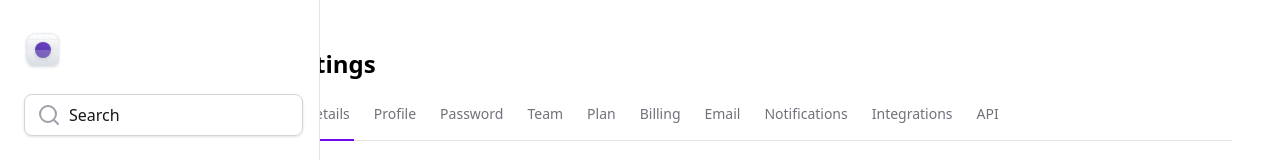
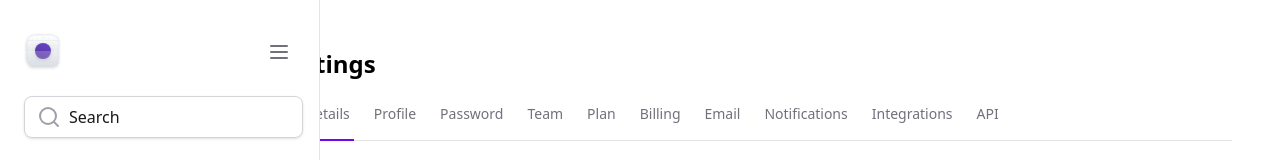
Before and after one commit to igortuag/tailwind-next, a Next.js app: page / in a window 1280 px wide. Shown: the top 160 px of the page. Built offline with nearby package versions, Linux system fonts and the light colour scheme.

Commit message:
Refactor Sidebar to integrate Radix UI collapsible component and enhance layout structure

```diff
--- a/package.json
+++ b/package.json
@@ -10,6 +10,7 @@
   },
   "dependencies": {
     "@formkit/auto-animate": "^0.8.2",
+    "@radix-ui/react-collapsible": "^1.1.12",
     "@radix-ui/react-select": "^2.2.5",
     "@radix-ui/react-tabs": "^1.1.12",
     "framer-motion": "^12.16.0",
--- a/src/components/Sidebar/index.tsx
+++ b/src/components/Sidebar/index.tsx
@@ -1,3 +1,4 @@
+"use client";
 import {
   BarChart,
   CheckSquare,
@@ -5,6 +6,7 @@ import {
   Flag,
   Home,
   LifeBuoy,
+  Menu,
   Search,
   SquareStack,
   Users
@@ -13,13 +15,25 @@ import { Logo } from "./Logo";
 import { NavItem } from "./NavItem";
 import { UsedSpaceWidget } from "./UsedSpaceWidget";
 import Profile from "./Profile";
+import * as Collapsable from "@radix-ui/react-collapsible";
 import * as Input from "../Input";
+import { Button } from "../Button";
 
 export const Sidebar = () => {
   return (
-    <aside className="border-b h-screen border-zinc-200 lg:px-5 p-4 lg:py-8 flex flex-col gap-6 fixed left-0 top-0 right-0 bottom-0 lg:bottom-auto z-20 bg-white lg:right-auto lg:w-80 lg:border-r">
+    <Collapsable.Root className="border-b h-screen border-zinc-200 lg:px-5 p-4 lg:py-8 flex flex-col gap-6 fixed left-0 top-0 right-0 bottom-0 lg:bottom-auto z-20 bg-white lg:right-auto lg:w-80 lg:border-r">
+      <div className="flex items-center justify-between">
         <Logo />
+        <Button variant="ghost">
+          <Menu className="h-6 w-6" />
+          <Collapsable.Trigger className="lg:hidden"></Collapsable.Trigger>
+        </Button>
+      </div>
 
+      <Collapsable.Content
+        forceMount
+        className="flex flex-col gap-6 data-[state=close]:hidden lg:data-[state=close]:flex"
+      >
         <Input.Root>
           <Input.Prefix>
             <Search className="text-zinc-400" />
@@ -48,6 +62,7 @@ export const Sidebar = () => {
 
           <Profile />
         </div>
-    </aside>
+      </Collapsable.Content>
+    </Collapsable.Root>
   );
 };
```
Also changed, not shown: 1 other file (tests, documents, lock files or other folders). Lines whose indentation alone changed are shown as unchanged.
